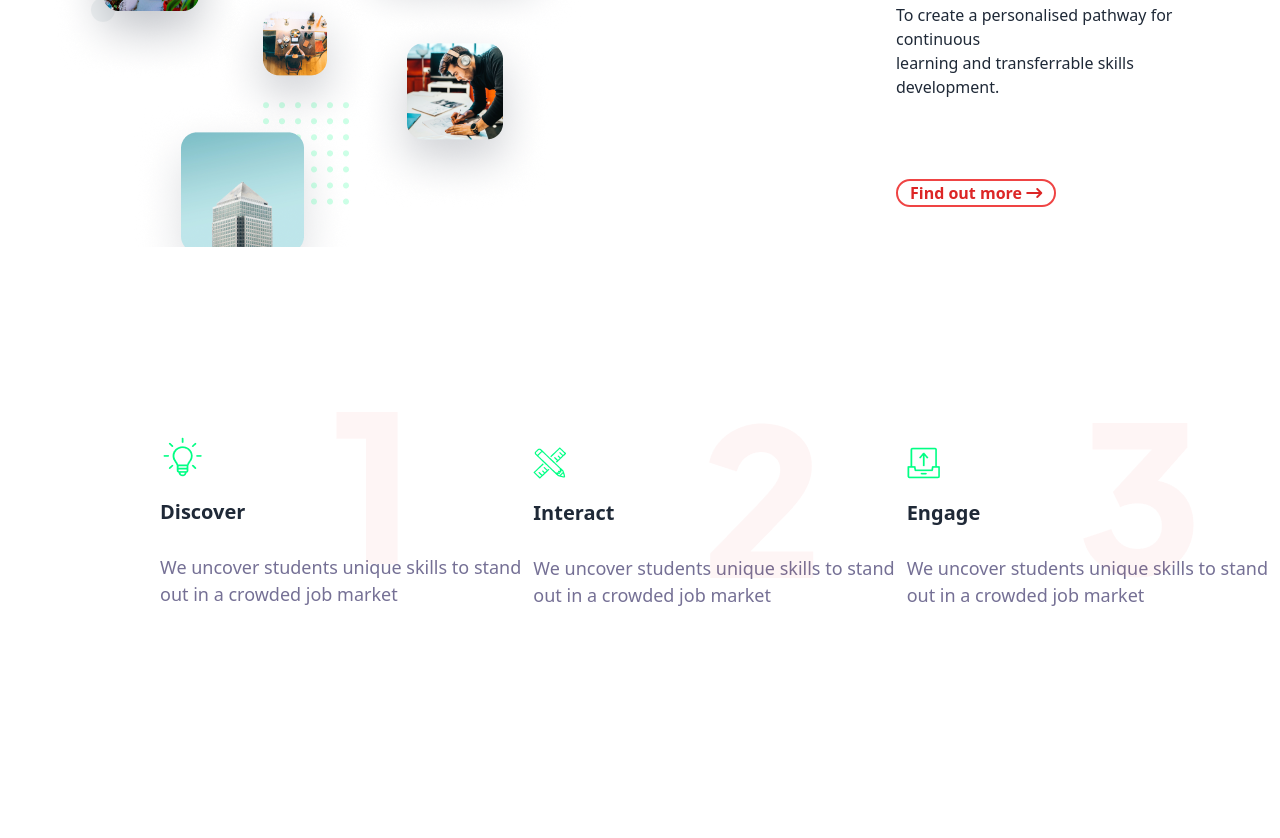
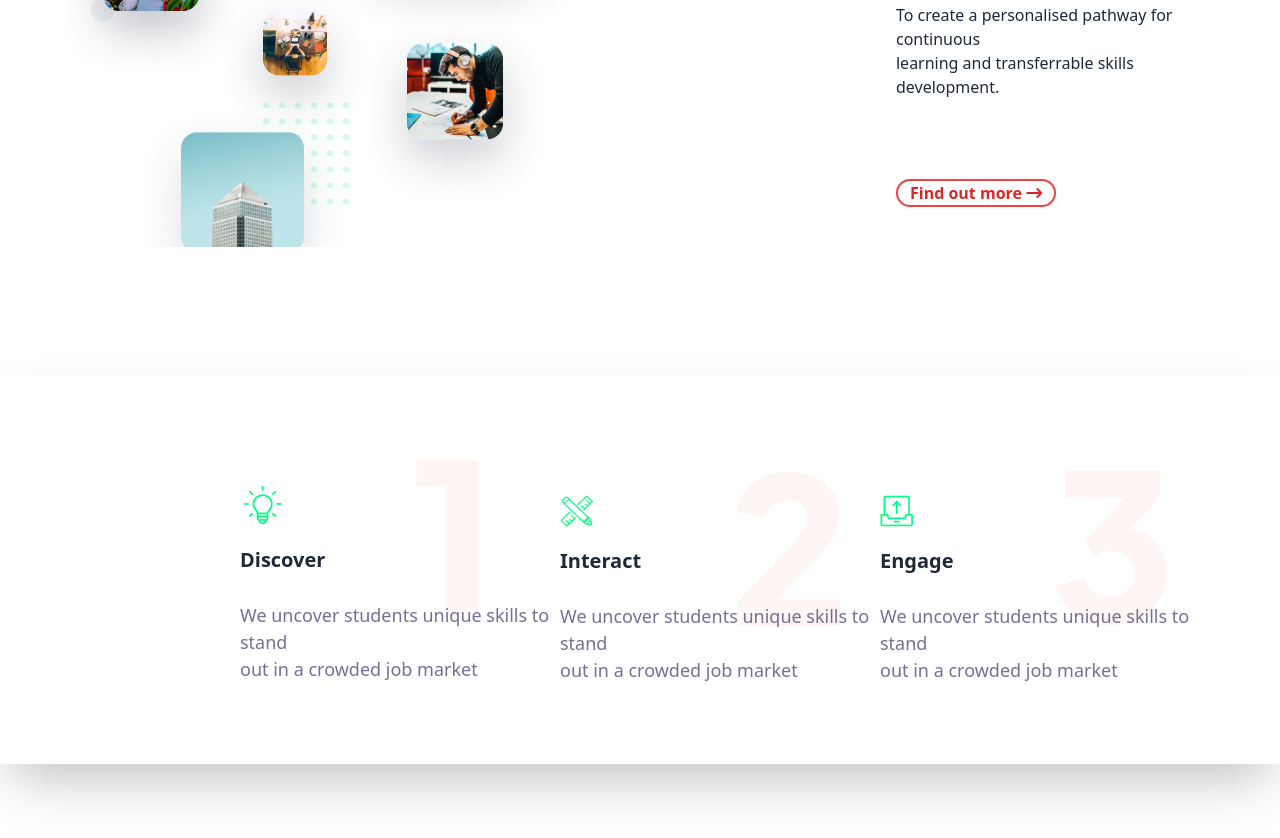
Before and after one commit to M-Rakib-Ahmed/assignemnt4-project, a website built with Vite: page index.html in a window 1280 px wide. Shown: the part 1915-2753 px from the top of the page. Before the commit the page ends 2524 px from the top, so only its background shows below. Built offline with nearby package versions, Linux system fonts and the light colour scheme.

Commit message:
showod added

```diff
--- a/index.html
+++ b/index.html
@@ -134,7 +134,8 @@
 
 <!-- discover section start -->
 
-<section class="lg:grid grid-cols-12  mx-auto mt-40 items-center justify-center lg:ml-40 ml-10 lg:space-y-10 space-y-16">
+<section class="shadow-2xl bg-white mb-32 mt-32 lg:p-20 hover:scale-105 duration-500">
+  <section class="lg:grid grid-cols-12  mx-auto items-center justify-center lg:ml-40 ml-10 lg:space-y-10 space-y-16 ">
     <div class="col-span-4 flex mt-7 ">
       <div class="relative">
         <div class="mb-5">
@@ -175,6 +176,7 @@
     </div>
     </section>
 
+</section>
 
 <!-- discover section end -->
 
```
Lines whose indentation alone changed are shown as unchanged.
